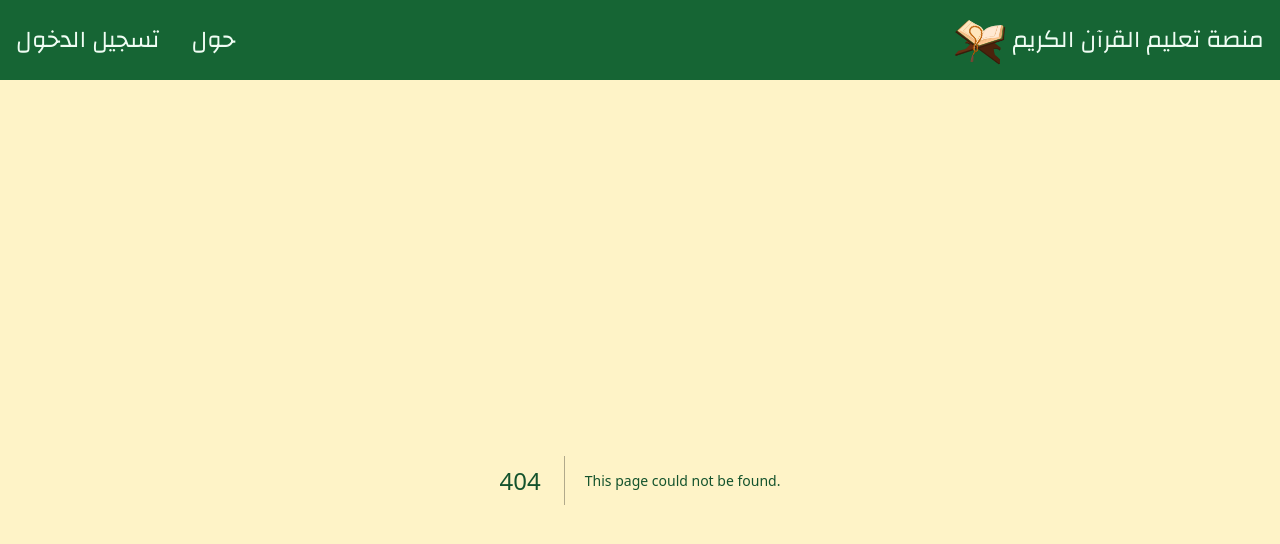
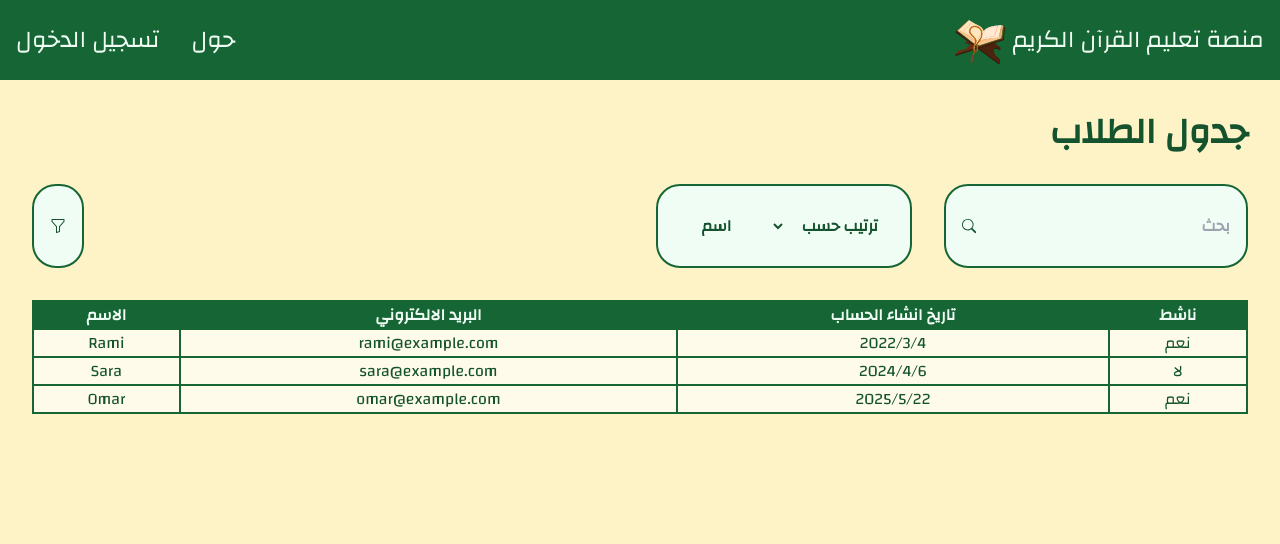
Before and after one commit to PROuserR/QuranLearningPlatform, a Next.js app: page /admin/records in a window 1280 px wide. Before the commit this address had no page. Shown: the top 544 px of the page. Built offline with nearby package versions, Linux system fonts and the light colour scheme.

Commit message:
Working on records data table

```diff
--- a/package.json
+++ b/package.json
@@ -9,10 +9,13 @@
     "lint": "next lint"
   },
   "dependencies": {
+    "@tanstack/react-table": "^8.21.3",
+    "axios": "^1.13.2",
     "motion": "^12.23.26",
     "next": "14.2.17",
     "react": "^18",
     "react-dom": "^18",
+    "react-icons": "^5.5.0",
     "recharts": "^3.6.0"
   },
   "devDependencies": {
--- a/src/app/about/page.tsx
+++ b/src/app/about/page.tsx
@@ -4,7 +4,7 @@ import Image from 'next/image';
 
 function Page() {
     return (
-        <main className="flex flex-col bg-gradient-to-b from-amber-100 to-green-600 gap-y-20 md:gap-y-2">
+        <main className="flex flex-col absolute left-0 bg-gradient-to-b from-amber-100 to-green-600 gap-y-20 md:gap-y-2">
             <section className="flex md:flex-row-reverse flex-col-reverse items-center justify-center ">
                 <motion.div
                     initial={{ opacity: 0, x: 100 }}   // starting state
--- /dev/null
+++ b/src/app/admin/records/page.tsx
@@ -0,0 +1,34 @@
+'use client';
+import DataTable from "@/components/datatable";
+import { BsSearch } from "react-icons/bs";
+import { BsFunnel } from "react-icons/bs";
+
+function Page() {
+    return (
+        <main className="w-full flex flex-col gap-y-8">
+            <section className="text-4xl font-bold ml-auto">
+                جدول الطلاب
+            </section>
+            <section className="flex flex-row-reverse gap-x-8 w-full font-bold">
+                <div className="flex flex-row-reverse justify-center items-center gap-x-4 p-4 bg-green-50 border-[2px] border-green-800 rounded-3xl w-1/4">
+                    <input type="text" placeholder="بحث" className="border-0 text-end bg-green-50 w-full h-full" />
+                    <BsSearch />
+                </div>
+                <div className="px-8 py-4 flex flex-row-reverse bg-green-50 border-[2px] border-green-800 rounded-3xl items-center justify-center gap-x-4">
+                    <span> ترتيب حسب </span>
+                    <select className="p-2 bg-transparent flex items-center justify-center w-24">
+                        <option> اسم </option>
+                        <option> بريد الالكتروني </option>
+                        <option> تاريخ </option>
+                    </select>
+                </div>
+                <button className="p-4 bg-green-50 border-[2px] border-green-800 rounded-3xl flex w-auto items-center justify-center mr-auto"><BsFunnel /></button>
+            </section>
+            <section>
+                <DataTable />
+            </section>
+        </main>
+    )
+}
+
+export default Page
--- a/src/app/layout.tsx
+++ b/src/app/layout.tsx
@@ -25,7 +25,10 @@ export default function RootLayout({
         className={`${changa.className} antialiased bg-amber-100 text-green-900`}
       >
         <Navbar />
-        {children}
+        <div className="p-8">
+          {children}
+        </div>
+
       </body>
     </html>
   );
--- a/src/app/login/page.tsx
+++ b/src/app/login/page.tsx
@@ -13,11 +13,11 @@ function Page() {
   }
 
   return (
-    <main className='flex flex-col md:flex-row-reverse w-full h-full md:px-24 justify-center items-cente md:gap-x-8 p-4'>
+    <main className='flex flex-col md:flex-row-reverse w-full h-full md:px-24 justify-center items-cente md:gap-x-8'>
       <section className='flex flex-col w-full md:w-1/2 gap-y-12 items-center justify-center'>
         <AnimatePresence mode='wait'>
           {isLoginMode ? <motion.div initial={{ opacity: 0, x: 100 }} animate={{ opacity: 1, x: 0 }} transition={{ duration: 0.8, ease: "easeOut" }}
-            className='flex flex-col gap-y-12 items-center justify-center w-full md:w-3/4' key="login">
+            className='flex flex-col gap-y-8 items-center justify-center w-full md:w-3/4' key="login">
             <span className='text-3xl'>تسجيل دخول المستخدم</span>
             <form className='flex h-auto text-xl flex-col w-full text-right p-8 gap-4 border-2 border-green-800 rounded-3xl' onSubmit={(e) => submitForm(e)}>
               <label> البريد الالكتروني</label>
@@ -25,11 +25,11 @@ function Page() {
               <label>كلمة المرور</label>
               <input type='password' className='rounded-full p-2' />
               <Link href="/reset_password" className='hover:underline text-gray-800 text-center mr-auto text-lg font-bold'>نسيت كلمة المرور؟  </Link>
-              <input className='text-green-50 my-6 bg-green-900 rounded-full py-3 px-6' type='submit' value='تسجيل الدخول' />
+              <input className='text-green-50 my-6 bg-green-900 rounded-full py-3 px-6 cursor-pointer' type='submit' value='تسجيل الدخول' />
               <button className='hover:underline text-gray-800 ml-auto text-lg mx-auto'>  ليس لديك حساب؟ <span className='font-bold'>انشاء حساب جديد</span></button>
             </form>
           </motion.div> : <motion.div initial={{ opacity: 0, x: -100 }} animate={{ opacity: 1, x: 0 }} transition={{ duration: 0.5, ease: "easeIn" }}
-            className='flex flex-col gap-y-12 items-center justify-center w-full md:w-3/4' key="register">
+            className='flex flex-col gap-y-8 items-center justify-center w-full md:w-3/4' key="register">
             <span className='text-3xl'> انساء حساب جديد </span>
             <form className='flex h-auto text-xl flex-col w-full text-right p-8 gap-4 border-2 border-green-800 rounded-3xl' onSubmit={(e) => submitForm(e)}>
               <label>اسم المستخدم</label>
@@ -46,13 +46,12 @@ function Page() {
                 <option>مشرف</option>
                 <option>طالب</option>
               </select>
-              <input className='text-green-50 my-6 bg-green-900 rounded-full py-3 px-6' type='submit' value='انشاء حساب' />
+              <input className='text-green-50 my-6 bg-green-900 rounded-full py-3 px-6 cursor-pointer' type='submit' value='انشاء حساب' />
               <button className='hover:underline text-gray-800 ml-auto text-lg mx-auto'> العودة </button>
             </form>
           </motion.div>}
         </AnimatePresence>
       </section>
-
 
       <motion.section initial={{ opacity: 0, x: -100 }} animate={{ opacity: 1, x: 0 }} transition={{ duration: 0.8, ease: "easeOut" }}
         className='hidden md:flex w-full md:w-1/2 h-full md:border-r-2 border-green-800 my-24'>
--- a/src/app/page.tsx
+++ b/src/app/page.tsx
@@ -5,7 +5,7 @@ import Link from 'next/link';
 
 export default function Home() {
   return (
-    <main className="p-2 flex md:flex-row-reverse flex-col-reverse items-center justify-center">
+    <main className="flex md:flex-row-reverse flex-col-reverse items-center justify-center">
       <motion.section
         initial={{ opacity: 0, x: 100 }}   // starting state
         animate={{ opacity: 1, x: 0 }}    // end state
@@ -33,7 +33,6 @@ export default function Home() {
           height={800}
         />
       </motion.section>
-
     </main>
   );
 }
--- /dev/null
+++ b/src/components/datatable.tsx
@@ -0,0 +1,72 @@
+'use client';
+import {
+    useReactTable,
+    getCoreRowModel,
+    flexRender,
+    ColumnDef,
+} from '@tanstack/react-table';
+
+type User = {
+    id: number;
+    name: string;
+    email: string;
+    createdAt: string;
+    isActive : string;
+};
+
+
+
+// Dummy data
+const users = [
+    { id: 1, name: 'Rami', email: 'rami@example.com', createdAt : '2022/3/4' , isActive: true ? 'نعم' : 'لا' },
+    { id: 2, name: 'Sara', email: 'sara@example.com', createdAt: '2024/4/6', isActive: false ? 'نعم' : 'لا' },
+    { id: 3, name: 'Omar', email: 'omar@example.com', createdAt: '2025/5/22', isActive: true ? 'نعم' : 'لا' },
+];
+
+// Define columns
+const columns: ColumnDef<User>[] = [
+    { accessorKey: 'name', header: 'الاسم' },
+    { accessorKey: 'email', header: 'البريد الالكتروني' },
+    { accessorKey: 'createdAt', header: 'تاريخ انشاء الحساب' },
+    { accessorKey: 'isActive', header: 'ناشط' },
+];
+
+function DataTable() {
+    const table = useReactTable({
+        data: users,
+        columns,
+        getCoreRowModel: getCoreRowModel(),
+    });
+
+    return (
+        <table className="bg-amber-50 border-2 border-green-800 w-full text-center">
+            <thead >
+                {table.getHeaderGroups().map((headerGroup) => (
+                    <tr key={headerGroup.id}>
+                        {headerGroup.headers.map((header) => (
+                            <th className="border-2 border-green-800 bg-green-800 text-green-50" key={header.id}>
+                                {flexRender(
+                                    header.column.columnDef.header,
+                                    header.getContext()
+                                )}
+                            </th>
+                        ))}
+                    </tr>
+                ))}
+            </thead>
+            <tbody>
+                {table.getRowModel().rows.map((row) => (
+                    <tr key={row.id}>
+                        {row.getVisibleCells().map((cell) => (
+                            <td key={cell.id} className="border-2 border-green-800">
+                                {flexRender(cell.column.columnDef.cell, cell.getContext())}
+                            </td>
+                        ))}
+                    </tr>
+                ))}
+            </tbody>
+        </table>
+    )
+}
+
+export default DataTable
```
Also changed, not shown: src/app/admin/page.tsx (+24 -10 lines), 1 other file (tests, documents, lock files or other folders).
